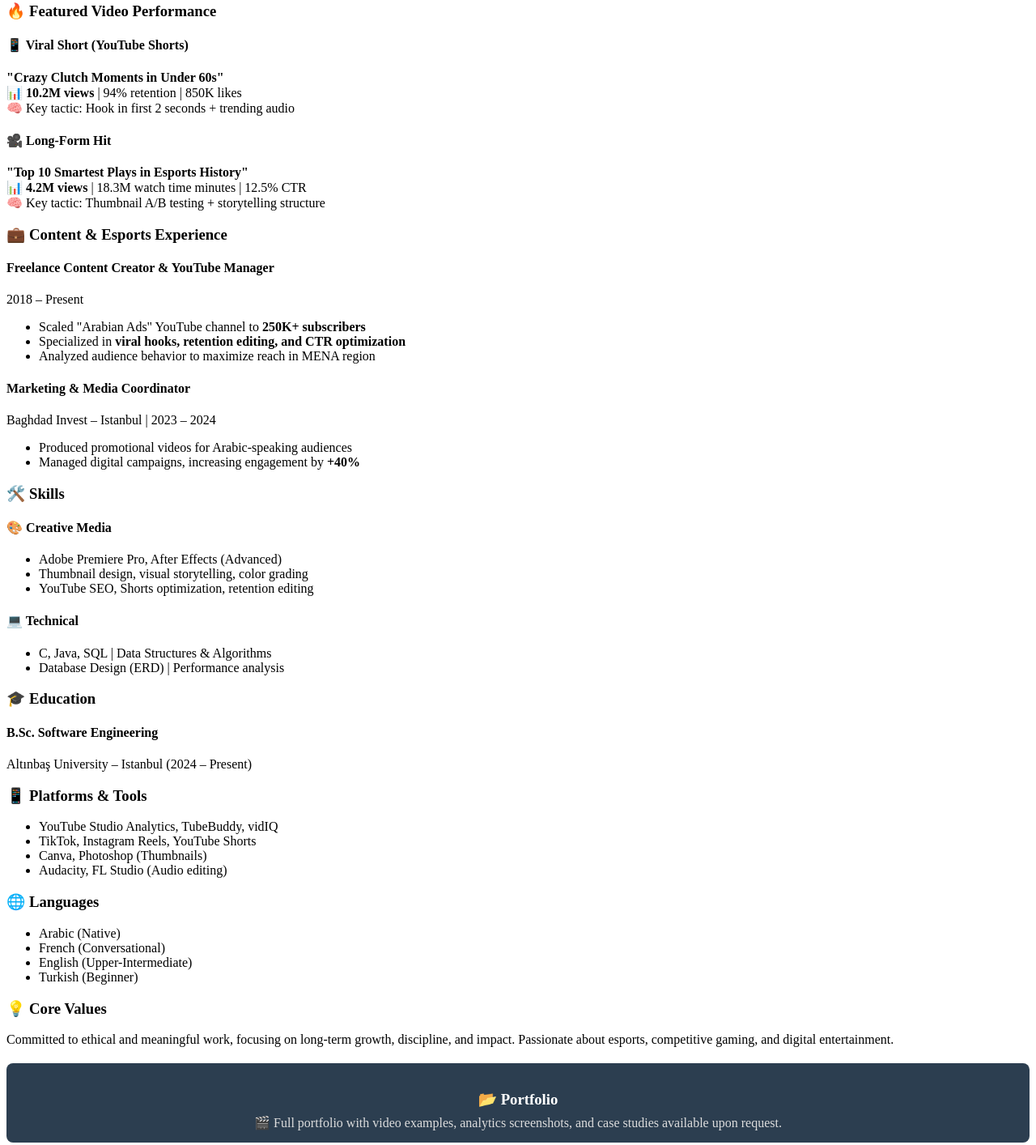
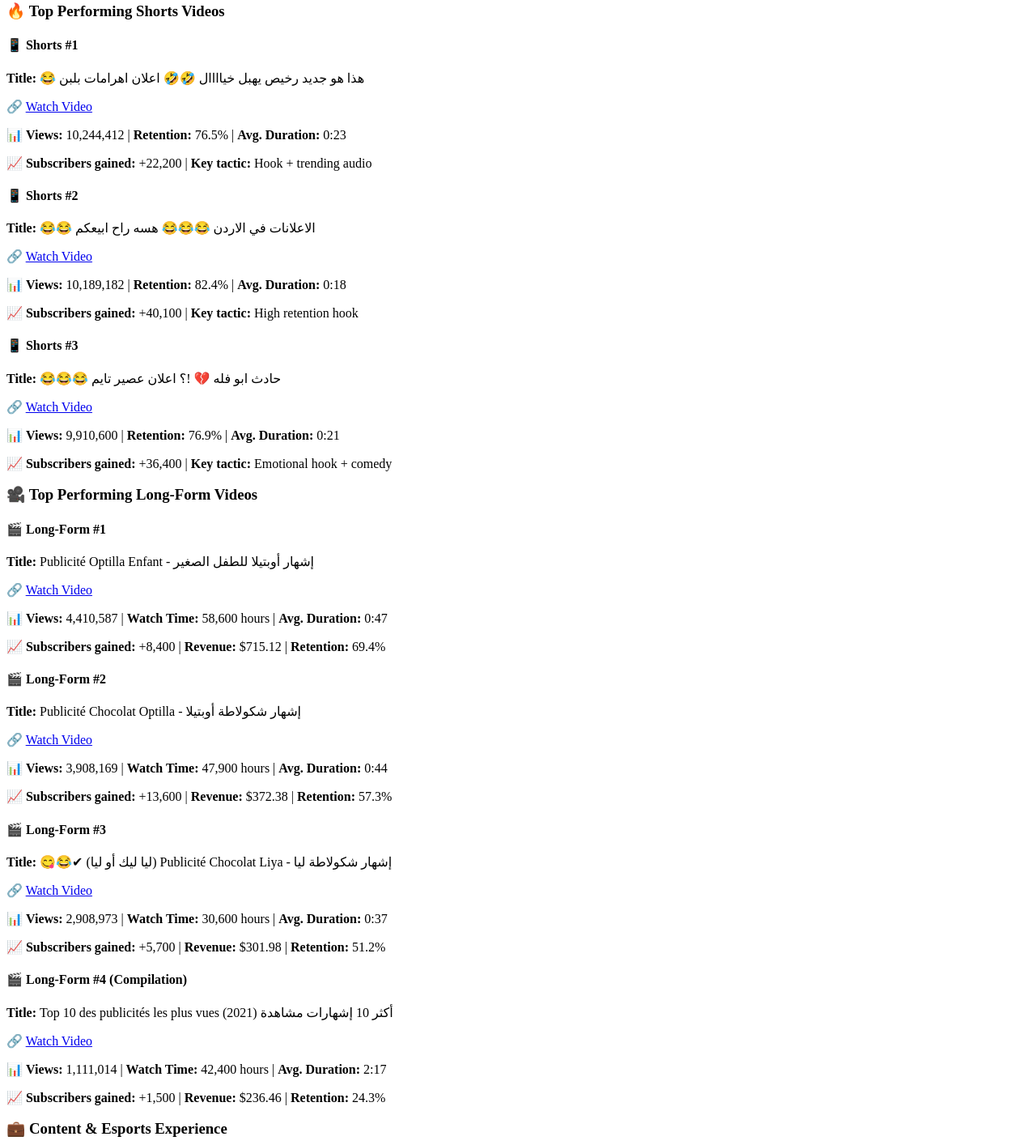
Before and after one commit to aymenhr-cyber/aymen-harrari-cv, a plain HTML site: page index.html in a window 1280 px wide. Shown: the part 1147-2561 px from the top of the page at 81% size. Drawn offline with Linux system fonts and the light colour scheme.

Commit message:
Update index.html

```diff
--- a/index.html
+++ b/index.html
@@ -3,7 +3,7 @@
 <head>
     <meta charset="UTF-8">
     <meta name="viewport" content="width=device-width, initial-scale=1.0">
-    <title>Aymen Abderraouf Harrari - Esports Content Creator CV</title>
+    <title>Aymen Abderraouf Harrari - CV</title>
     <link rel="stylesheet" href="style.css">
     <link href="https://fonts.googleapis.com/css2?family=Montserrat:wght@400;600;700&family=Roboto:wght@300;400;500&display=swap" rel="stylesheet">
 </head>
@@ -18,17 +18,15 @@
                 <p>📍 Istanbul, Turkey</p>
                 <p>📧 <a href="mailto:aymenharrari@gmail.com">aymenharrari@gmail.com</a></p>
                 <p>📞 +90 554 129 25 05</p>
-                <p>🔗 <a href="https://www.linkedin.com/in/aymen-harrari-b77628231/" target="_blank">LinkedIn</a> | 🎥 YouTube Portfolio</p>
+                <p>🔗 <a href="#">LinkedIn</a> | 🎥 <a href="#">YouTube Portfolio</a></p>
             </div>
         </header>
 
-        <!-- Professional Summary -->
         <section class="summary">
             <h3>Professional Summary</h3>
             <p>Creative content creator and Software Engineering student with <strong>7+ years</strong> in esports-style media. Proven track record of growing channels to <strong>250K+ subscribers</strong> and generating <strong>10M+ views</strong> on viral content. Expert in audience psychology, retention hooks, and YouTube algorithms for the MENA region.</p>
         </section>
 
-        <!-- Key Achievements -->
         <section class="achievements">
             <h3>🏆 Key Achievements</h3>
             <ul>
@@ -39,7 +37,6 @@
             </ul>
         </section>
 
-        <!-- NEW: YouTube Analytics Snapshot (from your real data) -->
         <section class="analytics-snapshot">
             <h3>📊 YouTube Analytics Snapshot</h3>
             <div class="stats-grid">
@@ -93,24 +90,71 @@
             </div>
         </section>
 
-        <!-- Featured Videos & Performance -->
+        <!-- 🔥 YOUR REAL VIDEOS - REPLACED WITH ACTUAL DATA -->
         <section class="featured-videos">
-            <h3>🔥 Featured Video Performance</h3>
+            <h3>🔥 Top Performing Shorts Videos</h3>
+
             <div class="job-entry">
-                <h4>📱 Viral Short (YouTube Shorts)</h4>
-                <p><strong>"Crazy Clutch Moments in Under 60s"</strong><br>
-                📊 <strong>10.2M views</strong> | 94% retention | 850K likes<br>
-                🧠 Key tactic: Hook in first 2 seconds + trending audio</p>
+                <h4>📱 Shorts #1</h4>
+                <p class="arabic-title"><strong>Title:</strong> <span dir="rtl">هذا هو جديد رخيص يهبل خياااال 🤣🤣 اعلان اهرامات بلبن 😂</span></p>
+                <p>🔗 <a href="https://www.youtube.com/shorts/63G7eq82aFY" target="_blank">Watch Video</a></p>
+                <p>📊 <strong>Views:</strong> 10,244,412 | <strong>Retention:</strong> 76.5% | <strong>Avg. Duration:</strong> 0:23</p>
+                <p>📈 <strong>Subscribers gained:</strong> +22,200 | <strong>Key tactic:</strong> Hook + trending audio</p>
             </div>
+
             <div class="job-entry">
-                <h4>🎥 Long-Form Hit</h4>
-                <p><strong>"Top 10 Smartest Plays in Esports History"</strong><br>
-                📊 <strong>4.2M views</strong> | 18.3M watch time minutes | 12.5% CTR<br>
-                🧠 Key tactic: Thumbnail A/B testing + storytelling structure</p>
+                <h4>📱 Shorts #2</h4>
+                <p class="arabic-title"><strong>Title:</strong> <span dir="rtl">الاعلانات في الاردن 😂😂😂 هسه راح ابيعكم 😂😂</span></p>
+                <p>🔗 <a href="https://youtube.com/shorts/d47VDMruh7Q" target="_blank">Watch Video</a></p>
+                <p>📊 <strong>Views:</strong> 10,189,182 | <strong>Retention:</strong> 82.4% | <strong>Avg. Duration:</strong> 0:18</p>
+                <p>📈 <strong>Subscribers gained:</strong> +40,100 | <strong>Key tactic:</strong> High retention hook</p>
+            </div>
+
+            <div class="job-entry">
+                <h4>📱 Shorts #3</h4>
+                <p class="arabic-title"><strong>Title:</strong> <span dir="rtl">حادث ابو فله 💔 !؟ اعلان عصير تايم 😂😂😂</span></p>
+                <p>🔗 <a href="https://youtube.com/shorts/Txwaq3UhLsM" target="_blank">Watch Video</a></p>
+                <p>📊 <strong>Views:</strong> 9,910,600 | <strong>Retention:</strong> 76.9% | <strong>Avg. Duration:</strong> 0:21</p>
+                <p>📈 <strong>Subscribers gained:</strong> +36,400 | <strong>Key tactic:</strong> Emotional hook + comedy</p>
             </div>
         </section>
 
-        <!-- Content & Esports Experience -->
+        <section class="featured-videos">
+            <h3>🎥 Top Performing Long-Form Videos</h3>
+
+            <div class="job-entry">
+                <h4>🎬 Long-Form #1</h4>
+                <p class="arabic-title"><strong>Title:</strong> <span dir="rtl">إشهار أوبتيلا للطفل الصغير - Publicité Optilla Enfant</span></p>
+                <p>🔗 <a href="https://www.youtube.com/watch?v=JPc2GYravQM" target="_blank">Watch Video</a></p>
+                <p>📊 <strong>Views:</strong> 4,410,587 | <strong>Watch Time:</strong> 58,600 hours | <strong>Avg. Duration:</strong> 0:47</p>
+                <p>📈 <strong>Subscribers gained:</strong> +8,400 | <strong>Revenue:</strong> $715.12 | <strong>Retention:</strong> 69.4%</p>
+            </div>
+
+            <div class="job-entry">
+                <h4>🎬 Long-Form #2</h4>
+                <p class="arabic-title"><strong>Title:</strong> <span dir="rtl">إشهار شكولاطة أوبتيلا - Publicité Chocolat Optilla</span></p>
+                <p>🔗 <a href="https://www.youtube.com/watch?v=MXDQFgzh-YM" target="_blank">Watch Video</a></p>
+                <p>📊 <strong>Views:</strong> 3,908,169 | <strong>Watch Time:</strong> 47,900 hours | <strong>Avg. Duration:</strong> 0:44</p>
+                <p>📈 <strong>Subscribers gained:</strong> +13,600 | <strong>Revenue:</strong> $372.38 | <strong>Retention:</strong> 57.3%</p>
+            </div>
+
+            <div class="job-entry">
+                <h4>🎬 Long-Form #3</h4>
+                <p class="arabic-title"><strong>Title:</strong> <span dir="rtl">إشهار شكولاطة ليا - Publicité Chocolat Liya (ليا ليك أو ليا) ✔😂😋</span></p>
+                <p>🔗 <a href="https://www.youtube.com/watch?v=DiQxTk5WOqg" target="_blank">Watch Video</a></p>
+                <p>📊 <strong>Views:</strong> 2,908,973 | <strong>Watch Time:</strong> 30,600 hours | <strong>Avg. Duration:</strong> 0:37</p>
+                <p>📈 <strong>Subscribers gained:</strong> +5,700 | <strong>Revenue:</strong> $301.98 | <strong>Retention:</strong> 51.2%</p>
+            </div>
+
+            <div class="job-entry">
+                <h4>🎬 Long-Form #4 (Compilation)</h4>
+                <p class="arabic-title"><strong>Title:</strong> <span dir="rtl">أكثر 10 إشهارات مشاهدة (2021) Top 10 des publicités les plus vues</span></p>
+                <p>🔗 <a href="https://youtu.be/RVcqr8jknwM" target="_blank">Watch Video</a></p>
+                <p>📊 <strong>Views:</strong> 1,111,014 | <strong>Watch Time:</strong> 42,400 hours | <strong>Avg. Duration:</strong> 2:17</p>
+                <p>📈 <strong>Subscribers gained:</strong> +1,500 | <strong>Revenue:</strong> $236.46 | <strong>Retention:</strong> 24.3%</p>
+            </div>
+        </section>
+
         <section class="experience">
             <h3>💼 Content & Esports Experience</h3>
             <div class="job-entry">
@@ -132,7 +176,6 @@
             </div>
         </section>
 
-        <!-- Skills -->
         <section class="skills">
             <h3>🛠️ Skills</h3>
             <div class="skills-category">
@@ -152,14 +195,12 @@
             </div>
         </section>
 
-        <!-- Education -->
         <section class="education">
             <h3>🎓 Education</h3>
             <h4>B.Sc. Software Engineering</h4>
             <p>Altınbaş University – Istanbul (2024 – Present)</p>
         </section>
 
-        <!-- Platforms & Tools -->
         <section class="skills">
             <h3>📱 Platforms & Tools</h3>
             <div class="skills-category">
@@ -172,7 +213,6 @@
             </div>
         </section>
 
-        <!-- Additional (Languages + Values) -->
         <section class="languages">
             <h3>🌐 Languages</h3>
             <ul>
@@ -187,12 +227,6 @@
             <h3>💡 Core Values</h3>
             <p>Committed to ethical and meaningful work, focusing on long-term growth, discipline, and impact. Passionate about esports, competitive gaming, and digital entertainment.</p>
         </section>
-
-        <!-- Portfolio CTA -->
-        <section class="portfolio-cta">
-            <h3>📂 Portfolio</h3>
-            <p>🎬 Full portfolio with video examples, analytics screenshots, and case studies available upon request.</p>
-        </section>
     </div>
 </body>
 </html>
```
